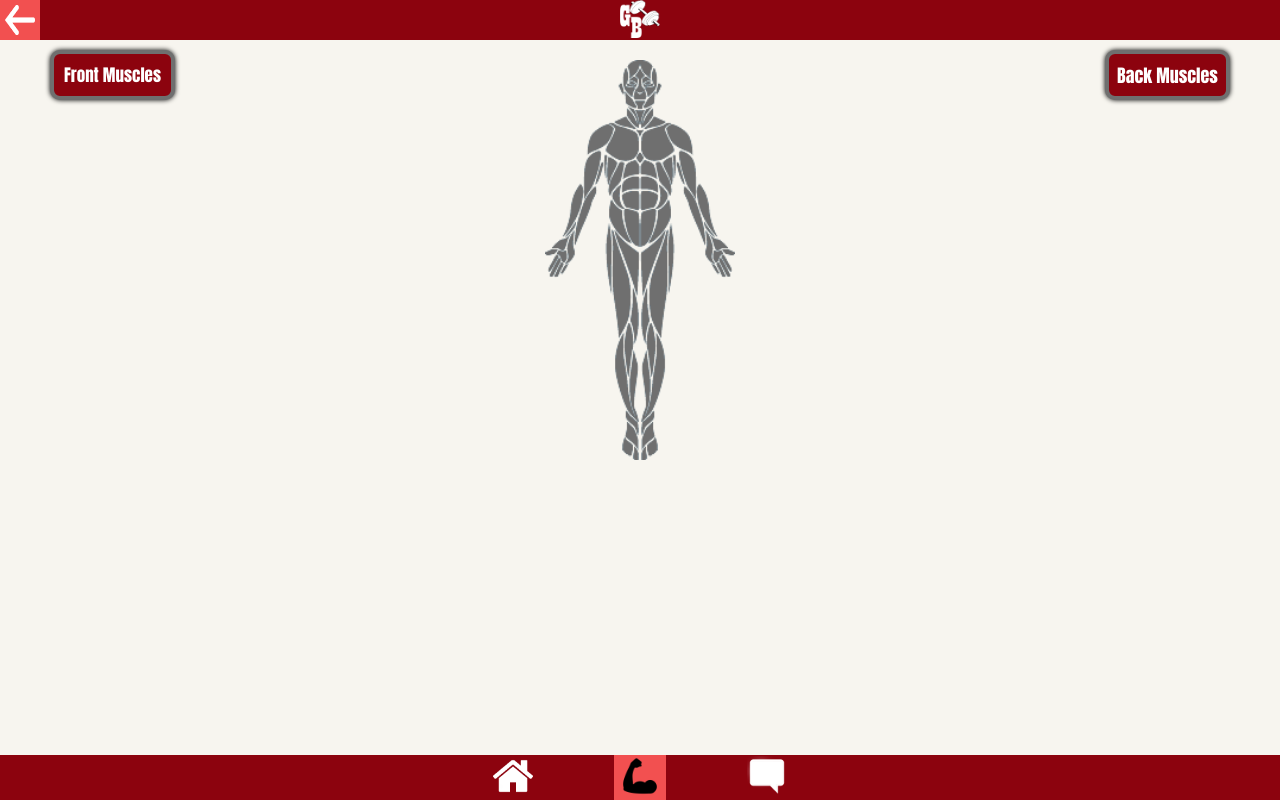
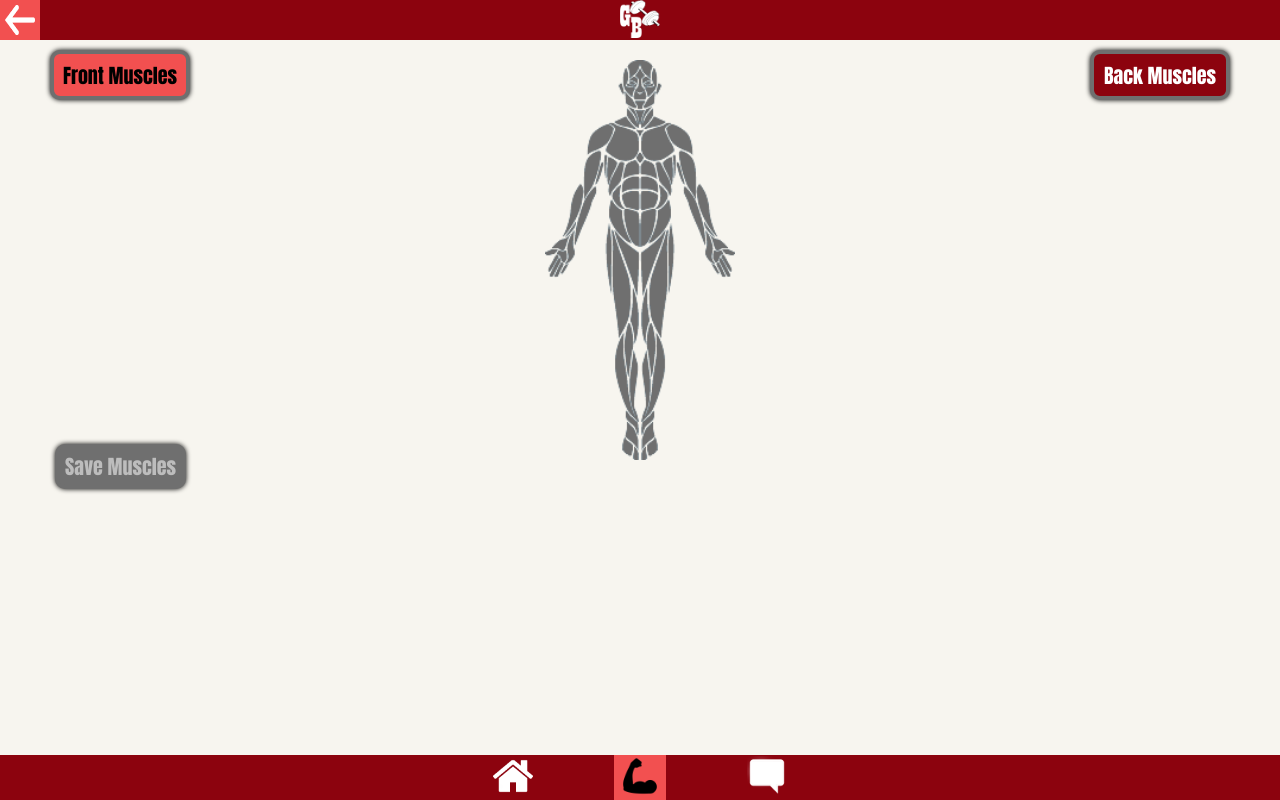
Before and after one commit to CarlEg/gym-buddy, a React (Create React App) app: page / in a window 1280 px wide. Built offline with nearby package versions, Linux system fonts and the light colour scheme.

Commit message:
did check for null in array

```diff
--- a/src/components/Muscles/Muscles.js
+++ b/src/components/Muscles/Muscles.js
@@ -29,7 +29,7 @@ const Muscles = props =>{
     const selectedMuscles = props.muscles;
     let image = personFront;
     let screen = null;
-    let array = props.selected.join(" ")
+    const array = props.selected.join(" ")
 
     switch (true) {
         case props.back:
@@ -145,13 +145,19 @@ const Muscles = props =>{
 
     return(
         <div className={classes.Person}>
-            <button className={classes.front} onClick={props.frontSelect}>Front Muscles</button>
-            <button className={classes.back} onClick={props.backSelect}>Back Muscles</button>
+            <button className={props.back ? classes.front : classes.frontClicked}
+            onClick={props.frontSelect}>Front Muscles</button>
+
+            <button className={props.back ? classes.backClicked : classes.back}
+            onClick={props.backSelect}>Back Muscles</button>
+            {props.checkEmpty ? null: <p>{array}</p>}
             <img
             src={image}
             alt="Front facing person muscles" />
-            {props.checkEmpty ? null: <p>{array}</p>}
-        {screen}
+            {screen}
+            {<button className={props.checkEmpty ? classes.presetGrey: classes.preset}
+            onClick={props.savePreset} >
+            Save Muscles</button>}
         </div>
         )
 }
--- a/src/components/Muscles/Muscles.module.css
+++ b/src/components/Muscles/Muscles.module.css
@@ -84,9 +84,9 @@
   color: white;
   cursor: pointer;
   height: 50px;
-  width: 125px;
+  width: 140px;
   font-family: Impact, Charcoal, sans-serif;
-  font-size: 18px;
+  font-size: 20px;
   position: absolute;
   top: 50px;
   right: 50px
@@ -97,6 +97,22 @@
     color:black;
 }
 
+.backClicked{
+    background-color: #F25050;
+  border: 4px solid #6F6F6F;
+  border-radius: 10px;
+  box-shadow: 0px 0px 5px black;
+  color: black;
+  cursor: pointer;
+  height: 50px;
+  width: 140px;
+  font-family: Impact, Charcoal, sans-serif;
+  font-size: 20px;
+  position: absolute;
+  top: 50px;
+  right: 50px
+}
+
 .front{
     background-color: #8C030E;
   border: 4px solid #6F6F6F;
@@ -105,9 +121,9 @@
   color: white;
   cursor: pointer;
   height: 50px;
-  width: 125px;
+  width: 140px;
   font-family: Impact, Charcoal, sans-serif;
-  font-size: 17px;
+  font-size: 20px;
   position: absolute;
   top: 50px;
   left: 50px
@@ -118,8 +134,20 @@
     color:black;
 }
 
-.frontCLicked{
-    background-color: #F25050
+.frontClicked{
+    background-color: #F25050;
+  border: 4px solid #6F6F6F;
+  border-radius: 10px;
+  box-shadow: 0px 0px 5px black;
+  color: black;
+  cursor: pointer;
+  height: 50px;
+  width: 140px;
+  font-family: Impact, Charcoal, sans-serif;
+  font-size: 20px;
+  position: absolute;
+  top: 50px;
+  left: 50px
 }
 
 
@@ -156,6 +184,40 @@
   font-family: Impact, Charcoal, sans-serif;
   font-size: 17px;
   position: absolute;
-  margin: auto;
-  top:20px
+  right:1.5cm;
+  top:3cm;
 }
+
+.preset{
+background-color: #8C030E;
+  border: 4px solid #6F6F6F;
+  border-radius: 10px;
+  box-shadow: 0px 0px 5px black;
+  color: white;
+  height: 45px;
+  width: inherit;
+  font-family: Impact, Charcoal, sans-serif;
+  font-size: 20px;
+  position: absolute;
+  left: 55px;
+  cursor: pointer;
+}
+
+.presetGrey{
+    background-color: #6F6F6F;
+  border: 4px solid #6F6F6F;
+  border-radius: 10px;
+  box-shadow: 0px 0px 5px black;
+  color: rgb(189, 189, 189);
+  height: 45px;
+  width: inherit;
+  font-family: Impact, Charcoal, sans-serif;
+  font-size: 20px;
+  position: absolute;
+  left: 55px;
+}
+
+.preset:hover{
+    background-color: #F25050;
+    color:black;
+}
--- a/src/containers/App.js
+++ b/src/containers/App.js
@@ -28,7 +28,7 @@ class App extends Component {
       lats: false,},
     selected:[],
     arrayIsEmpty:true,
-
+    presets:["Chest"]
   }
 
   homeSelected = () =>{
@@ -91,13 +91,14 @@ class App extends Component {
     if(!this.state.muscles.chest){
       array.push("Chest")
       this.setState({
+        arrayIsEmpty: false,
         selected: array
       })
     }else{
       const target = array.indexOf("Chest")
       array.splice(target,1)
+      this.checkSelected()
     }
-    this.checkSelected()
   }
 
   absSelected = () =>{
@@ -114,11 +115,13 @@ class App extends Component {
     if(!this.state.muscles.abs){
       array.push("Abs")
       this.setState({
+        arrayIsEmpty: false,
         selected: array
       })
     }else{
       const target = array.indexOf("Abs")
       array.splice(target,1)
+      this.checkSelected()
     }
   }
 
@@ -136,11 +139,13 @@ class App extends Component {
     if(!this.state.muscles.legs){
       array.push("Legs")
       this.setState({
+        arrayIsEmpty: false,
         selected: array
       })
     }else{
       const target = array.indexOf("Legs")
       array.splice(target,1)
+      this.checkSelected()
     }
   }
 
@@ -158,11 +163,13 @@ class App extends Component {
     if(!this.state.muscles.biceps){
       array.push("Biceps")
       this.setState({
+        arrayIsEmpty: false,
         selected: array
       })
     }else{
       const target = array.indexOf("Biceps")
       array.splice(target,1)
+      this.checkSelected()
     }
   }
 
@@ -180,11 +187,13 @@ class App extends Component {
     if(!this.state.muscles.lats){
       array.push("Lats");
       this.setState({
+        arrayIsEmpty: false,
         selected: array
       });
     }else{
       const target = array.indexOf("Lats");
       array.splice(target,1);
+      this.checkSelected()
     }
   }
 
@@ -212,9 +221,25 @@ class App extends Component {
     }
   }
 
+  checkElement = () =>{
+    const array = this.state.presets
+    console.log(array)
+    let i;
+    for(i=0; i<=array.length; i++){
+      console.log(i)
+      if(array[i] === undefined){
+        return i
+      }
+    }
+  }
+
+  savePreset = (preset) =>{
+    const index = this.checkElement()
+    console.log(index)
+  }
+
   render(){
     let screen = null
-
     if(this.state.homeSelected){  //If home is selected screen is home
       screen=(
         <div className={classes.app}>
@@ -253,7 +278,8 @@ class App extends Component {
          back ={this.state.back}
          frontSelect={this.frontSelected}
          selected={this.state.selected}
-         checkEmpty={this.state.arrayIsEmpty} />
+         checkEmpty={this.state.arrayIsEmpty}
+         savePreset={this.savePreset} />
 
          <BottomButtons homeTrue={this.state.homeSelected}
          muscleTrue={this.state.muscleSelected}
```
